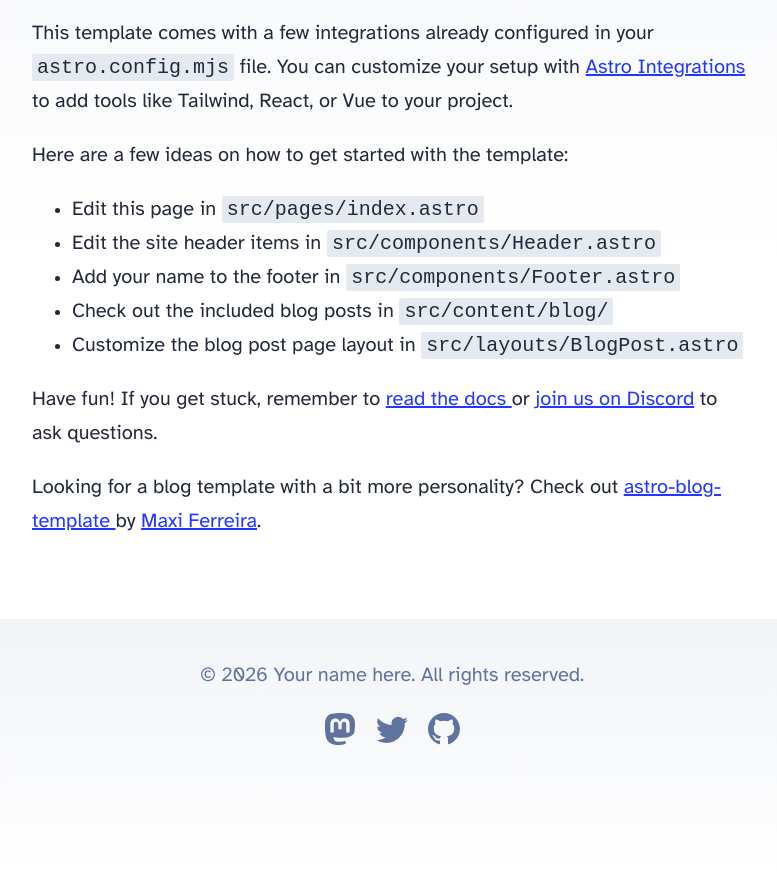
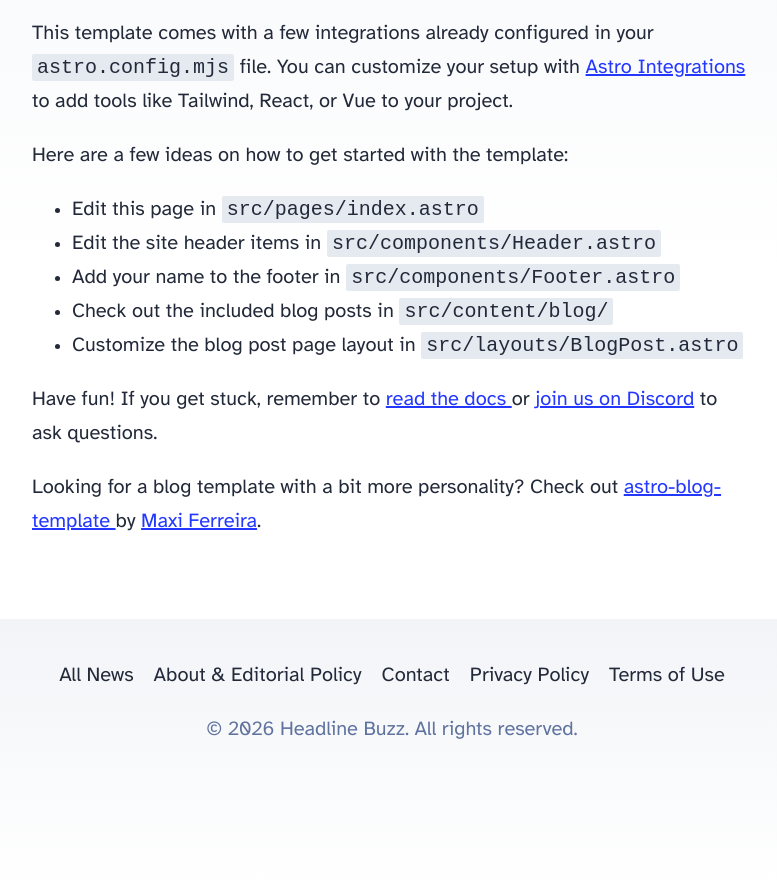
Before and after one commit to bongda2am5-stack/headline-buzz, an Astro site: page / in a window 1280 px wide. Shown: the part 336-1223 px from the top of the page, without its empty margins (248-1025 px from the left). Built offline with nearby package versions, Linux system fonts and the light colour scheme; Astro itself is replaced by a stand-in of ours.

Commit message:
Update Footer.astro

```diff
--- a/src/components/Footer.astro
+++ b/src/components/Footer.astro
@@ -1,43 +1,18 @@
 ---
+import { SITE_TITLE } from '../consts';
+
 const today = new Date();
 ---
 
 <footer>
-	&copy; {today.getFullYear()} Your name here. All rights reserved.
-	<div class="social-links">
-		<a href="https://m.webtoo.ls/@astro" target="_blank">
-			<span class="sr-only">Follow Astro on Mastodon</span>
-			<svg
-				viewBox="0 0 16 16"
-				aria-hidden="true"
-				width="32"
-				height="32"
-				astro-icon="social/mastodon"
-				><path
-					fill="currentColor"
-					d="M11.19 12.195c2.016-.24 3.77-1.475 3.99-2.603.348-1.778.32-4.339.32-4.339 0-3.47-2.286-4.488-2.286-4.488C12.062.238 10.083.017 8.027 0h-.05C5.92.017 3.942.238 2.79.765c0 0-2.285 1.017-2.285 4.488l-.002.662c-.004.64-.007 1.35.011 2.091.083 3.394.626 6.74 3.78 7.57 1.454.383 2.703.463 3.709.408 1.823-.1 2.847-.647 2.847-.647l-.06-1.317s-1.303.41-2.767.36c-1.45-.05-2.98-.156-3.215-1.928a3.614 3.614 0 0 1-.033-.496s1.424.346 3.228.428c1.103.05 2.137-.064 3.188-.189zm1.613-2.47H11.13v-4.08c0-.859-.364-1.295-1.091-1.295-.804 0-1.207.517-1.207 1.541v2.233H7.168V5.89c0-1.024-.403-1.541-1.207-1.541-.727 0-1.091.436-1.091 1.296v4.079H3.197V5.522c0-.859.22-1.541.66-2.046.456-.505 1.052-.764 1.793-.764.856 0 1.504.328 1.933.983L8 4.39l.417-.695c.429-.655 1.077-.983 1.934-.983.74 0 1.336.259 1.791.764.442.505.661 1.187.661 2.046v4.203z"
-				></path></svg
-			>
-		</a>
-		<a href="https://twitter.com/astrodotbuild" target="_blank">
-			<span class="sr-only">Follow Astro on Twitter</span>
-			<svg viewBox="0 0 16 16" aria-hidden="true" width="32" height="32" astro-icon="social/twitter"
-				><path
-					fill="currentColor"
-					d="M5.026 15c6.038 0 9.341-5.003 9.341-9.334 0-.14 0-.282-.006-.422A6.685 6.685 0 0 0 16 3.542a6.658 6.658 0 0 1-1.889.518 3.301 3.301 0 0 0 1.447-1.817 6.533 6.533 0 0 1-2.087.793A3.286 3.286 0 0 0 7.875 6.03a9.325 9.325 0 0 1-6.767-3.429 3.289 3.289 0 0 0 1.018 4.382A3.323 3.323 0 0 1 .64 6.575v.045a3.288 3.288 0 0 0 2.632 3.218 3.203 3.203 0 0 1-.865.115 3.23 3.23 0 0 1-.614-.057 3.283 3.283 0 0 0 3.067 2.277A6.588 6.588 0 0 1 .78 13.58a6.32 6.32 0 0 1-.78-.045A9.344 9.344 0 0 0 5.026 15z"
-				></path></svg
-			>
-		</a>
-		<a href="https://github.com/withastro/astro" target="_blank">
-			<span class="sr-only">Go to Astro's GitHub repo</span>
-			<svg viewBox="0 0 16 16" aria-hidden="true" width="32" height="32" astro-icon="social/github"
-				><path
-					fill="currentColor"
-					d="M8 0C3.58 0 0 3.58 0 8c0 3.54 2.29 6.53 5.47 7.59.4.07.55-.17.55-.38 0-.19-.01-.82-.01-1.49-2.01.37-2.53-.49-2.69-.94-.09-.23-.48-.94-.82-1.13-.28-.15-.68-.52-.01-.53.63-.01 1.08.58 1.23.82.72 1.21 1.87.87 2.33.66.07-.52.28-.87.51-1.07-1.78-.2-3.64-.89-3.64-3.95 0-.87.31-1.59.82-2.15-.08-.2-.36-1.02.08-2.12 0 0 .67-.21 2.2.82.64-.18 1.32-.27 2-.27.68 0 1.36.09 2 .27 1.53-1.04 2.2-.82 2.2-.82.44 1.1.16 1.92.08 2.12.51.56.82 1.27.82 2.15 0 3.07-1.87 3.75-3.65 3.95.29.25.54.73.54 1.48 0 1.07-.01 1.93-.01 2.2 0 .21.15.46.55.38A8.012 8.012 0 0 0 16 8c0-4.42-3.58-8-8-8z"
-				></path></svg
-			>
-		</a>
-	</div>
+	<nav class="footer-links" aria-label="Site information">
+		<a href="/blog/">All News</a>
+		<a href="/about/">About & Editorial Policy</a>
+		<a href="/contact/">Contact</a>
+		<a href="/privacy-policy/">Privacy Policy</a>
+		<a href="/terms/">Terms of Use</a>
+	</nav>
+	<p>&copy; {today.getFullYear()} {SITE_TITLE}. All rights reserved.</p>
 </footer>
 <style>
 	footer {
@@ -46,17 +21,18 @@ const today = new Date();
 		color: rgb(var(--gray));
 		text-align: center;
 	}
-	.social-links {
+	.footer-links {
 		display: flex;
+		flex-wrap: wrap;
 		justify-content: center;
 		gap: 1em;
-		margin-top: 1em;
+		margin-bottom: 1em;
 	}
-	.social-links a {
+	.footer-links a {
+		color: rgb(var(--gray-dark));
 		text-decoration: none;
-		color: rgb(var(--gray));
 	}
-	.social-links a:hover {
-		color: rgb(var(--gray-dark));
+	.footer-links a:hover {
+		color: var(--accent);
 	}
 </style>
```
